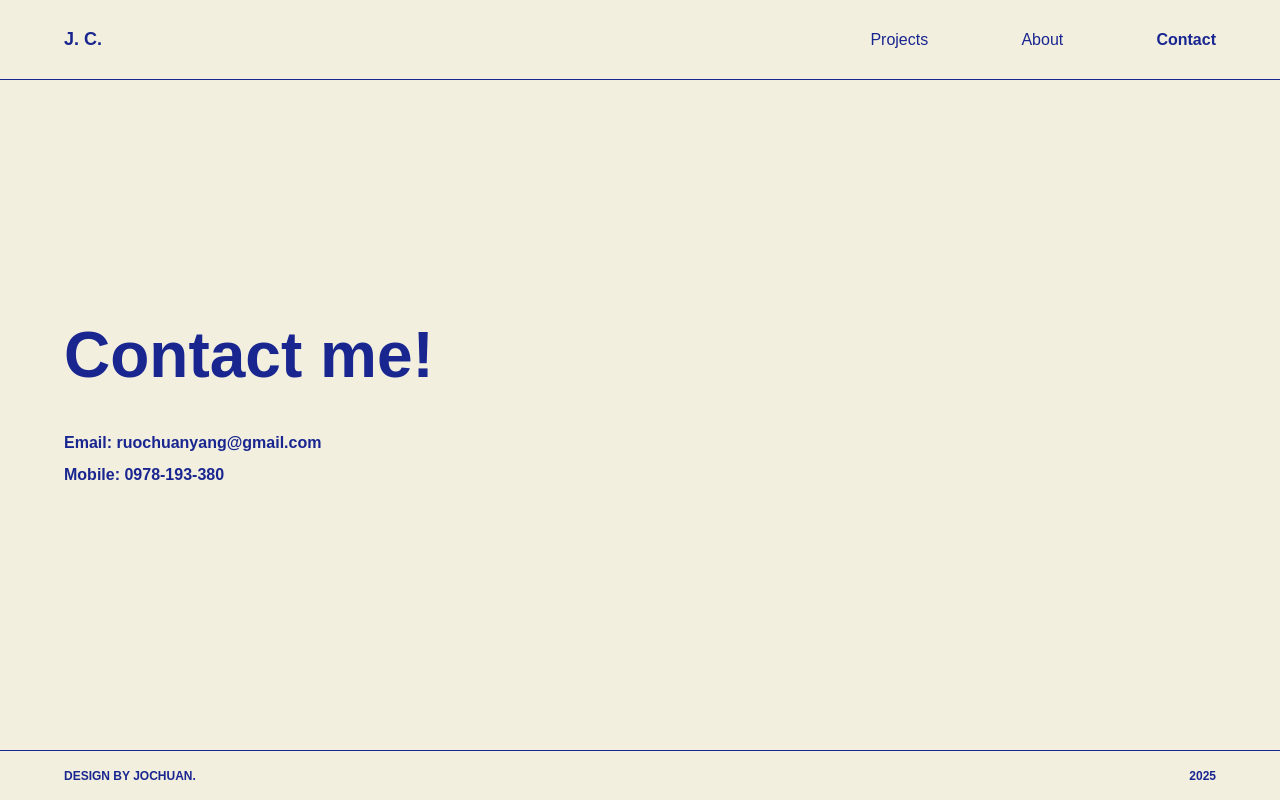
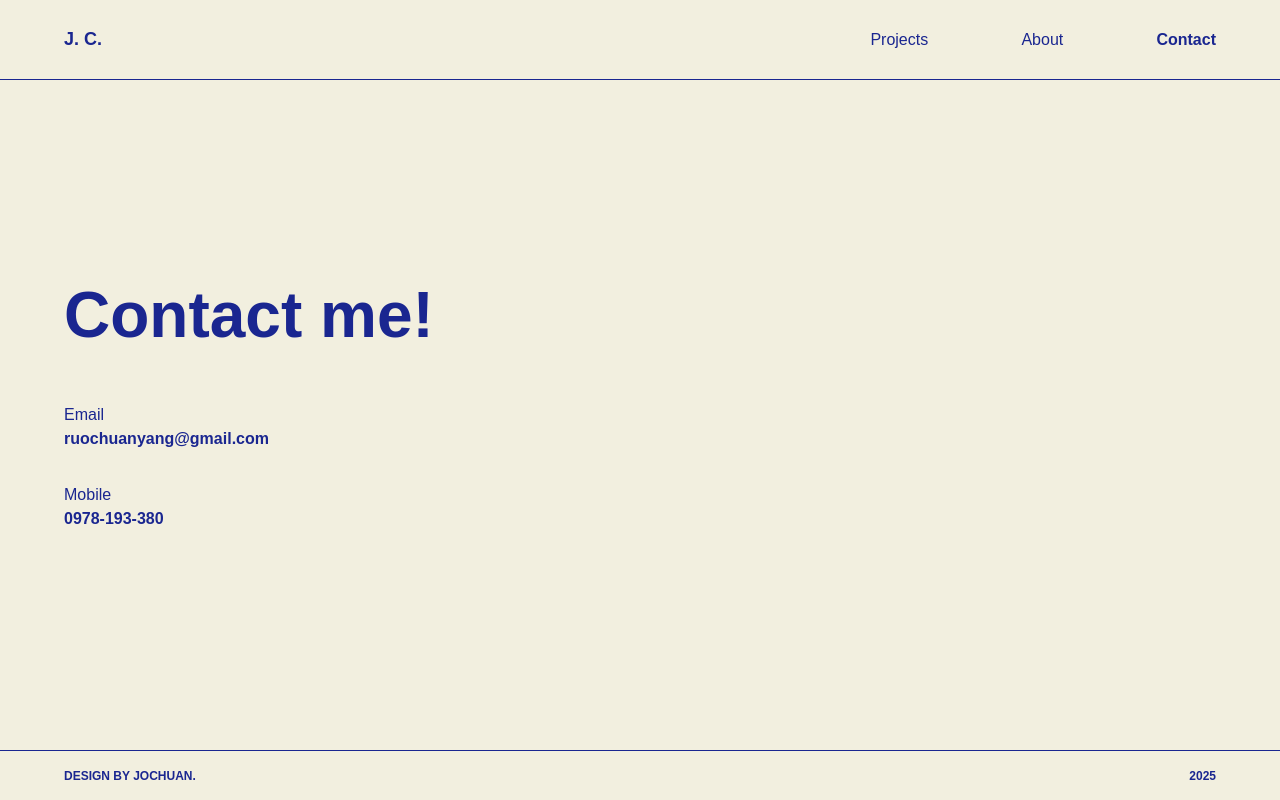
Before and after one commit to jochuany/jo-chuan-portfolio, a Next.js app: page /contact in a window 1280 px wide. Built offline with nearby package versions, Linux system fonts and the light colour scheme.

Commit message:
edit contact page layout
20251218

```diff
--- a/src/app/contact/page.js
+++ b/src/app/contact/page.js
@@ -7,9 +7,31 @@ export default function Contact() {
 
         <div className="flex w-[90%] justify-between">
 
-          <div className="w-[65%] mb-8">
-            <div className="text-[40px] md:text-[64px] font-black">Contact me!</div>
-            <div className="text-[12px] md:text-[16px] font-bold leading-6 md:leading-8 mt-6">Email: ruochuanyang@gmail.com<br />Mobile: 0978-193-380</div>
+          <div className="w-full md:w-[65%]">
+            <div className="text-[40px] md:text-[64px] font-black mb-10">Contact me!</div>
+
+            <div className="text-[16px]">
+
+              <div className="mb-8">
+                <div className="font-medium">
+                  Email
+                </div>
+                <div className="font-bold">
+                  ruochuanyang@gmail.com
+                </div>
+              </div>
+
+              <div className="mb-8">
+                <div className="font-medium">
+                  Mobile
+                </div>
+                <div className="font-bold">
+                  0978-193-380
+                </div>
+              </div>
+
+            </div>
+
           </div>
 
         </div>
```
